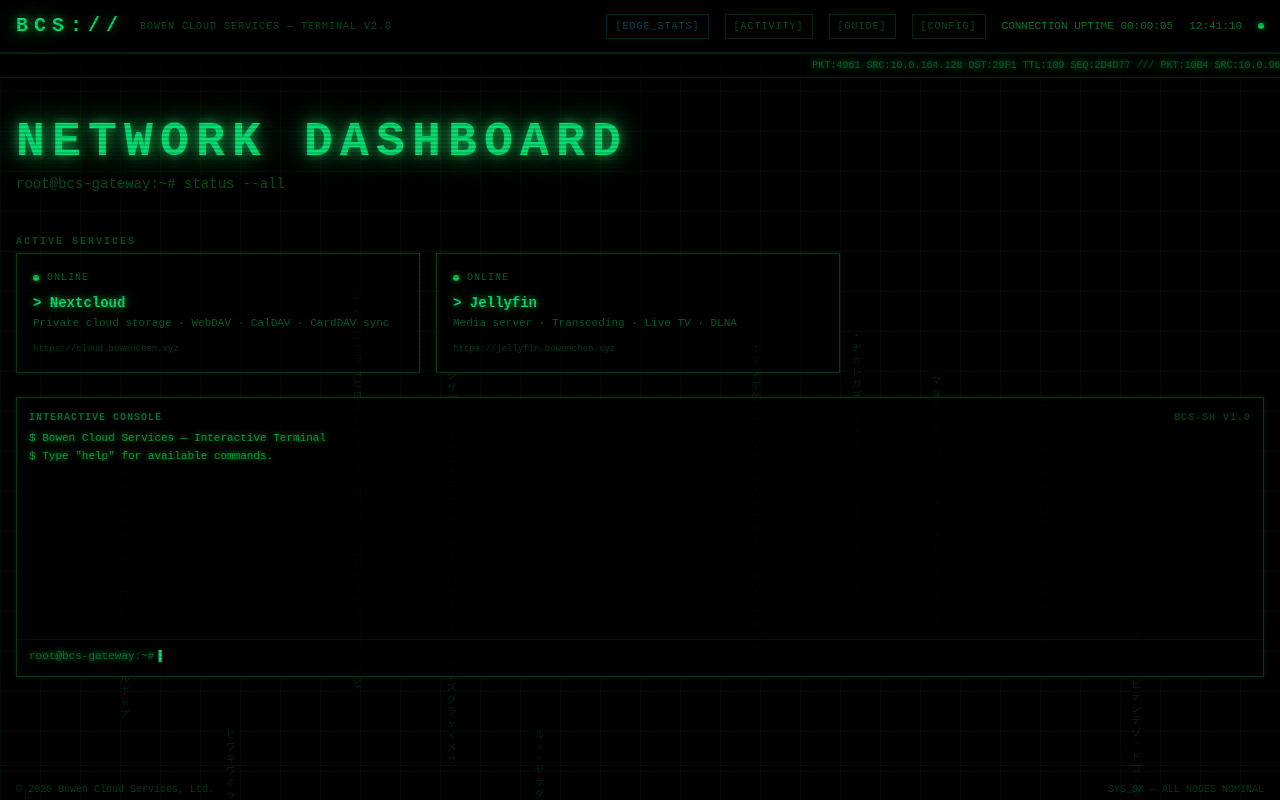
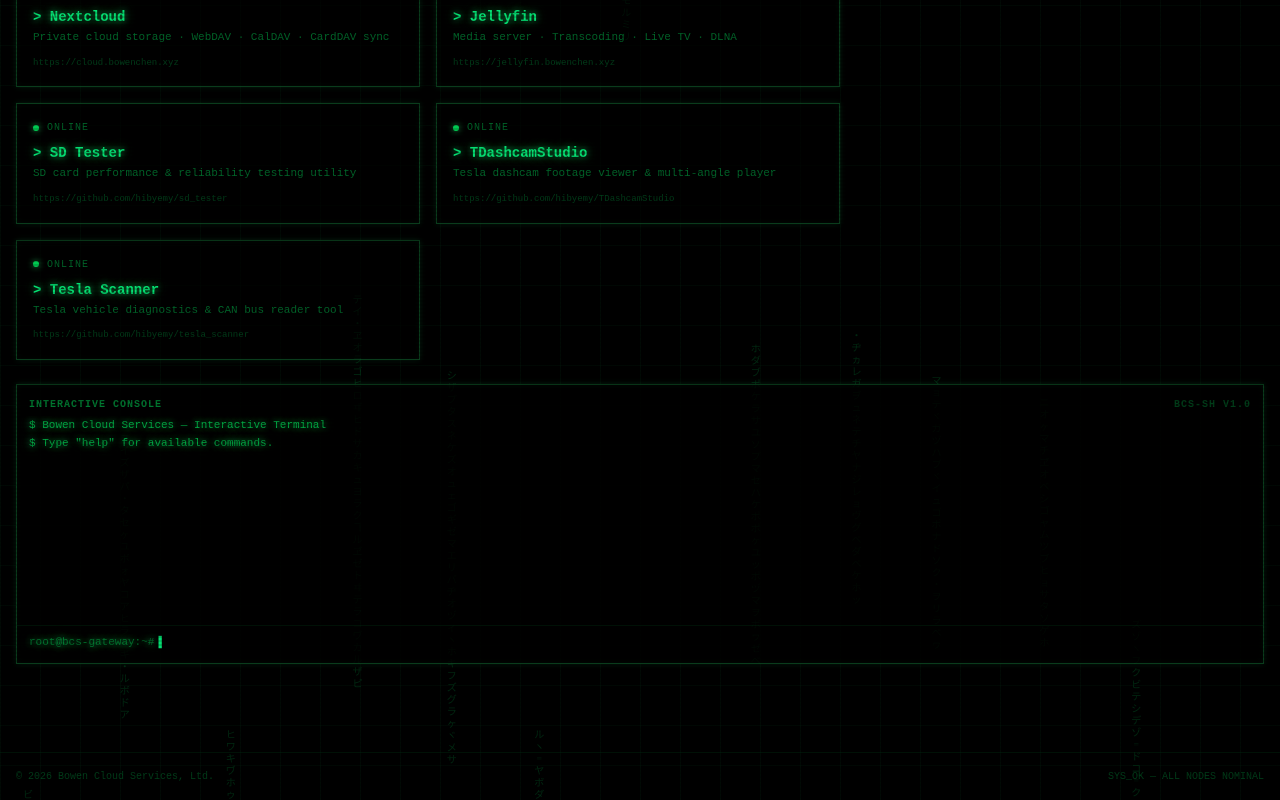
Before and after one commit to hibyemy/bcs, a React (Vite) app: page / in a window 1280 px wide. Built offline with nearby package versions, Linux system fonts and the light colour scheme.

Commit message:
Add user GitHub projects to Active Services and interactive terminal commands/subsystems

```diff
--- a/src/components/CommandConsole.jsx
+++ b/src/components/CommandConsole.jsx
@@ -20,7 +20,7 @@
     '  status      System status overview',
     '  clear       Clear the console',
     '  neofetch    System information',
-    '  ping <svc>  Ping a service (nextcloud, jellyfin)',
+    '  ping <svc>  Ping a service (nextcloud, jellyfin, sd_tester, tdashcamstudio, tesla_scanner)',
     '  ssh <svc>   Connect to a service',
     '  whoami      Current user info',
     '  uptime      Show system uptime',
@@ -37,6 +37,9 @@
   ls: () => [
     'drwxr-xr-x  nextcloud/',
     'drwxr-xr-x  jellyfin/',
+    'drwxr-xr-x  sd_tester/',
+    'drwxr-xr-x  tdashcamstudio/',
+    'drwxr-xr-x  tesla_scanner/',
     '-rw-r--r--  motd',
     '-rw-r--r--  .env',
   ],
@@ -56,6 +59,9 @@
 const SERVICES = {
   nextcloud: 'https://cloud.bowenchen.xyz',
   jellyfin: 'https://jellyfin.bowenchen.xyz',
+  sd_tester: 'https://github.com/hibyemy/sd_tester',
+  tdashcamstudio: 'https://github.com/hibyemy/TDashcamStudio',
+  tesla_scanner: 'https://github.com/hibyemy/tesla_scanner',
 };
 
 export default function CommandConsole({ uptimeSeconds = 0, onDrillDown }) {
@@ -133,7 +139,7 @@
         }, 1200);
         return;
       } else {
-        output = [`ping: unknown host: ${svc}`, 'Known hosts: nextcloud, jellyfin'];
+        output = [`ping: unknown host: ${svc}`, 'Known hosts: nextcloud, jellyfin, sd_tester, tdashcamstudio, tesla_scanner'];
       }
     } else if (cmd.startsWith('ssh ')) {
       const svc = cmd.split(' ')[1];
@@ -153,7 +159,7 @@
         }, 800);
         return;
       } else {
-        output = [`ssh: Could not resolve hostname ${svc}`, 'Known hosts: nextcloud, jellyfin'];
+        output = [`ssh: Could not resolve hostname ${svc}`, 'Known hosts: nextcloud, jellyfin, sd_tester, tdashcamstudio, tesla_scanner'];
       }
     } else {
       output = [`bcs-sh: command not found: ${cmd}`, 'Type "help" for available commands.'];
--- a/src/components/Dashboard.jsx
+++ b/src/components/Dashboard.jsx
@@ -470,6 +470,30 @@
                 onDrillDown={setDrillDownService}
                 drillDownEnabled={features.drilldown}
               />
+              <ServiceNode
+                name="SD Tester"
+                desc="SD card performance & reliability testing utility"
+                url="https://github.com/hibyemy/sd_tester"
+                status="online"
+                onDrillDown={setDrillDownService}
+                drillDownEnabled={features.drilldown}
+              />
+              <ServiceNode
+                name="TDashcamStudio"
+                desc="Tesla dashcam footage viewer & multi-angle player"
+                url="https://github.com/hibyemy/TDashcamStudio"
+                status="online"
+                onDrillDown={setDrillDownService}
+                drillDownEnabled={features.drilldown}
+              />
+              <ServiceNode
+                name="Tesla Scanner"
+                desc="Tesla vehicle diagnostics & CAN bus reader tool"
+                url="https://github.com/hibyemy/tesla_scanner"
+                status="online"
+                onDrillDown={setDrillDownService}
+                drillDownEnabled={features.drilldown}
+              />
             </div>
 
             {/* Stats */}
--- a/src/components/SubSystemView.jsx
+++ b/src/components/SubSystemView.jsx
@@ -23,6 +23,7 @@
 }
 
 function genDockerPs(service) {
+  const key = service.replace(/[\s-]/g, '_').toLowerCase();
   const containers = {
     nextcloud: [
       { id: 'a1b2c3d4', name: 'nextcloud-app',  status: 'Up 14 days', ports: '443->443/tcp' },
@@ -32,6 +33,18 @@
     jellyfin: [
       { id: 'f3a4b5c6', name: 'jellyfin',        status: 'Up 7 days', ports: '8096->8096/tcp' },
       { id: 'd7e8f9a0', name: 'jellyfin-ffmpeg', status: 'Up 7 days', ports: '' },
+    ],
+    sd_tester: [
+      { id: 'b1c2d3e4', name: 'sd-tester-daemon', status: 'Up 5 days', ports: '8080->8080/tcp' },
+      { id: 'e9f0a1b2', name: 'sd-tester-db',     status: 'Up 5 days', ports: '5432/tcp' }
+    ],
+    tdashcamstudio: [
+      { id: 'a4b5c6d7', name: 'tdashcam-studio-web', status: 'Up 2 days', ports: '3000->3000/tcp' },
+      { id: 'f8g9h0i1', name: 'tdashcam-ffmpeg',     status: 'Up 2 days', ports: '' }
+    ],
+    tesla_scanner: [
+      { id: 'c3d4e5f6', name: 'tesla-scanner-listener', status: 'Up 10 days', ports: '8443->8443/tcp' },
+      { id: 'e7f8a9b0', name: 'tesla-scanner-api',      status: 'Up 10 days', ports: '8000/tcp' }
     ],
     factorio: [
       { id: 'b1c2d3e4', name: 'factorio-server', status: 'Up 3 days', ports: '34197->34197/udp' },
@@ -43,10 +56,11 @@
       { id: 'ab12cd34', name: 'signals-visualizer', status: 'Up 2 days', ports: '80->80/tcp' },
     ],
   };
-  return containers[service] || [];
+  return containers[key] || [];
 }
 
 function genLogs(service) {
+  const key = service.replace(/[\s-]/g, '_').toLowerCase();
   const msgs = {
     nextcloud: [
       '[INFO] WebDAV sync completed for user: admin',
@@ -62,6 +76,29 @@
       '[INFO] Library scan completed: 1,247 items indexed',
       '[INFO] Hardware acceleration: VAAPI active',
       '[WARN] Subtitle extraction failed for 1 file',
+    ],
+    sd_tester: [
+      '[INFO] SD Tester daemon started.',
+      '[INFO] Benchmarking partition /dev/sdb1...',
+      '[INFO] Test sequential write: 45.2 MB/s',
+      '[INFO] Test sequential read: 92.1 MB/s',
+      '[INFO] Sector integrity check completed: 0 bad sectors',
+      '[INFO] Disk test cycle 4 completed successfully.'
+    ],
+    tdashcamstudio: [
+      '[INFO] TDashcamStudio stream decoders active.',
+      '[INFO] Loading clip folder: /mnt/tesla_cam/SavedClips/2026-05-21/',
+      '[INFO] Multi-cam synchronization: sync lock achieved (6 channels)',
+      '[INFO] Transcoding export job started: clip_front.mp4 (H.264)',
+      '[INFO] GUI Web client connected: session_3a1b',
+    ],
+    tesla_scanner: [
+      '[INFO] Tesla Scanner socket interface active.',
+      '[INFO] Handshake verified with OBD-II/CAN-bus gateway.',
+      '[INFO] Query battery telemetry: SoC=82%, Temp=28.5C, Voltage=385V',
+      '[INFO] Logged CAN frame ID 0x102 (Speed/RPM data)',
+      '[WARN] Latency spike detected on CAN controller interface',
+      '[INFO] Uploading diagnostics telemetry stream to cloud...',
     ],
     factorio: [
       '[INFO] Map saved: _autosave3.zip (24.8 MB)',
@@ -83,7 +120,7 @@
       '[INFO] GET /api/healthcheck 200 OK',
     ],
   };
-  return msgs[service] || ['[INFO] No logs available.'];
+  return msgs[key] || ['[INFO] No logs available.'];
 }
 
 /* ═══════════════════════════════════════════════════════
```
